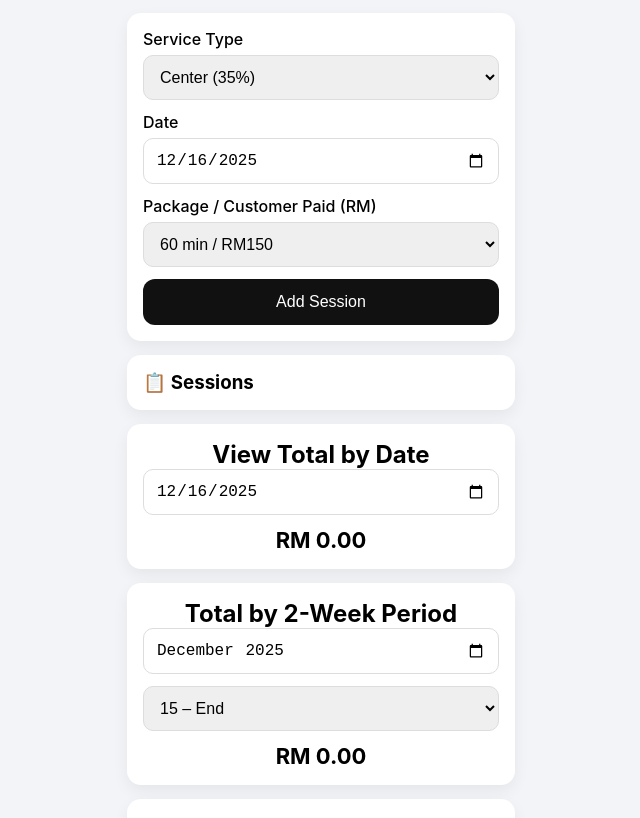
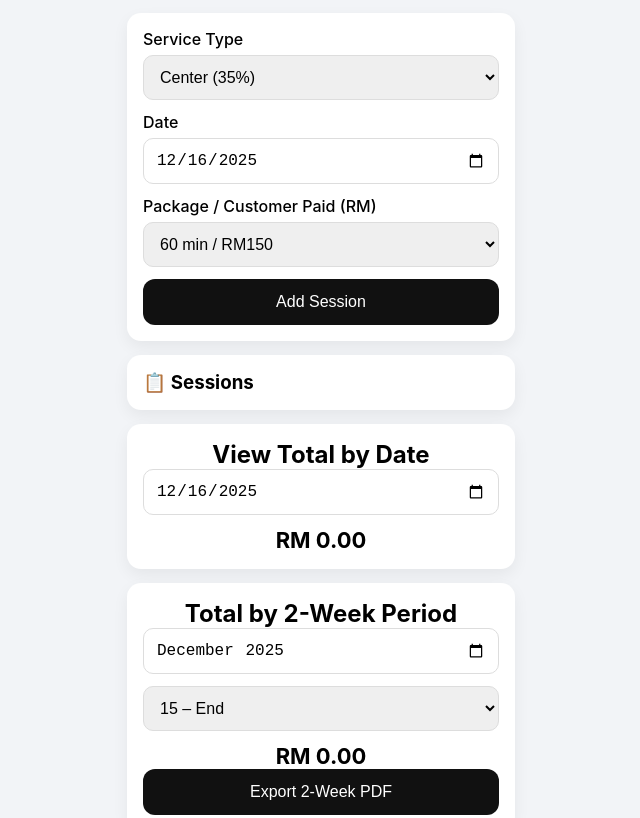
Before and after one commit to mergbusiness-appgit/TeMan-Income-Tracking, a plain HTML site: page index.html in a window 1280 px wide. Shown: the part 73-891 px from the top of the page, without its empty margins (319-959 px from the left). Drawn offline with Linux system fonts and the light colour scheme.

Commit message:
Update index.html

```diff
--- a/index.html
+++ b/index.html
@@ -55,6 +55,7 @@
       <option value="2">15 – End</option>
     </select>
     <p>RM <span id="totalByPeriod">0.00</span></p>
+    <button onclick="export2WeekPDF()" class="export-btn">Export 2-Week PDF</button>
   </div>
 
   <!-- TOTAL BY MONTH -->
```
